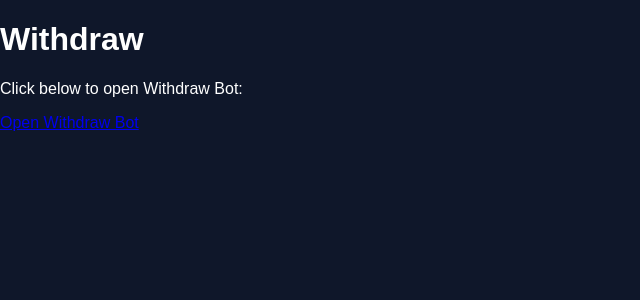
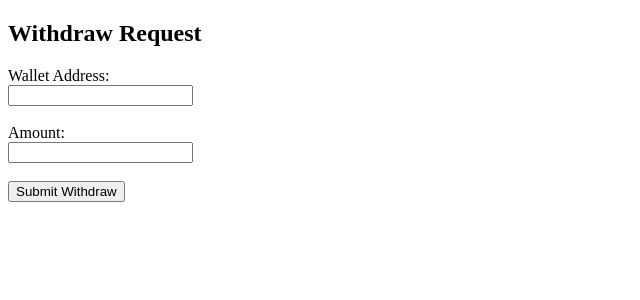
Before and after one commit to anup1432/Betwin2.0, a Flask app: page /withdraw in a window 1280 px wide. Shown: the top 300 px of the page, without its empty margins (0-640 px from the left). Run offline with Flask 3, Linux system fonts and the light colour scheme.

Commit message:
Update withdraw.html

```diff
--- a/templates/withdraw.html
+++ b/templates/withdraw.html
@@ -1,14 +1,18 @@
 <!DOCTYPE html>
-<html lang="en">
+<html>
 <head>
-<meta charset="UTF-8">
-<meta name="viewport" content="width=device-width, initial-scale=1.0">
-<title>Withdraw</title>
-<link rel="stylesheet" href="/static/style.css">
+  <title>Withdraw</title>
 </head>
 <body>
-<h1>Withdraw</h1>
-<p>Click below to open Withdraw Bot:</p>
-<a class="btn" href="https://t.me/YourWithdrawBot" target="_blank">Open Withdraw Bot</a>
+  <h2>Withdraw Request</h2>
+  <form method="POST">
+    <label>Wallet Address:</label><br>
+    <input type="text" name="wallet" required><br><br>
+
+    <label>Amount:</label><br>
+    <input type="number" name="amount" step="0.01" required><br><br>
+
+    <button type="submit">Submit Withdraw</button>
+  </form>
 </body>
 </html>
```
